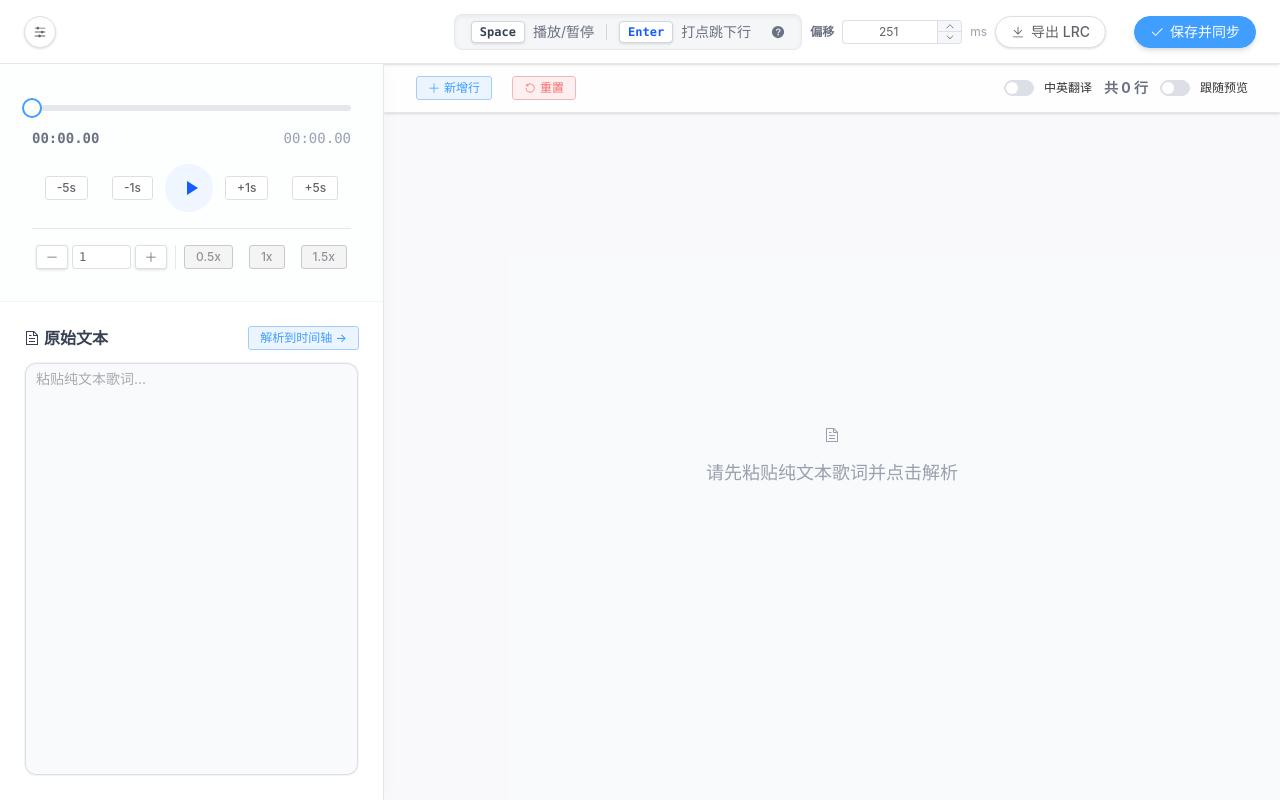
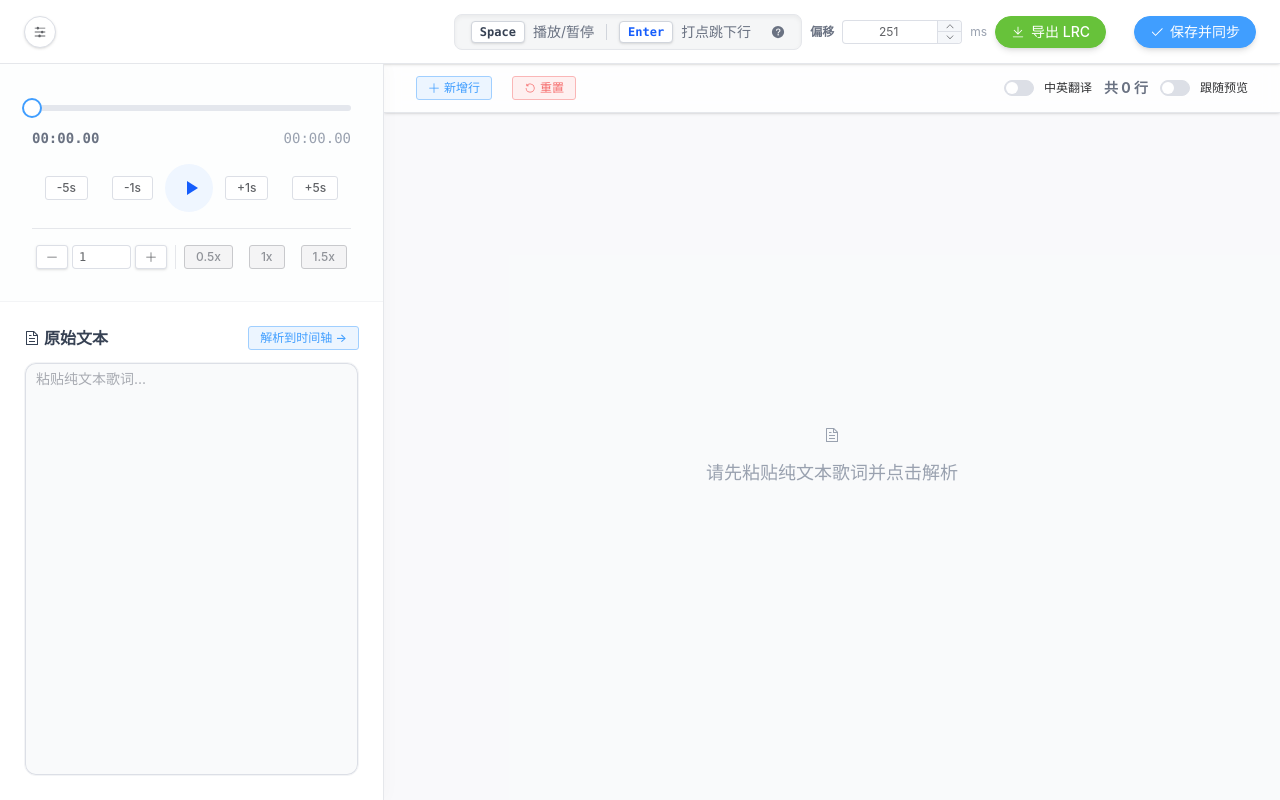
Before and after one commit to yedadtop/NasMusic, a Vue app in the folder frontned/: page /lrc-editor in a window 1280 px wide. Built offline with nearby package versions, Linux system fonts and the light colour scheme.

Commit message:
fix(lrc-editor): 修复导出按钮状态并添加加载提示
优化导出歌词功能：添加导出加载状态、调整按钮样式，将导出函数改为异步函数并增加异常处理逻辑

```diff
--- a/frontned/src/views/LrcEditor.vue
+++ b/frontned/src/views/LrcEditor.vue
@@ -54,9 +54,8 @@
           <span class="text-xs text-gray-400">ms</span>
         </div>
 
-        <el-button :size="isMobile ? 'small' : 'default'" :icon="Download" round class="font-bold shadow-sm px-3 md:px-5" @click="exportLyrics">
-          <span class="hidden sm:inline">{{ isMobile ? '导出' : '导出 LRC' }}</span>
-          <span class="sm:hidden">导出</span>
+        <el-button :size="isMobile ? 'small' : 'default'" :icon="Download" round type="success" :loading="exporting" @click="exportLyrics" class="font-bold shadow-md px-4 md:px-6">
+          {{ isMobile ? '导出' : '导出 LRC' }}
         </el-button>
         <el-button type="primary" :size="isMobile ? 'small' : 'default'" :icon="Check" :loading="saving" @click="saveLyrics" round class="font-bold shadow-md px-4 md:px-6">
           {{ isMobile ? '保存' : '保存并同步' }}
@@ -366,6 +365,7 @@ const isPlaying = ref(false)
 const currentTime = ref(0)
 const duration = ref(0)
 const saving = ref(false)
+const exporting = ref(false)
 
 const isMobile = ref(window.innerWidth < 768)
 const sidebarDrawer = ref(false)
@@ -751,9 +751,11 @@ const buildLrcContent = () => {
 }
 
 // 导出 LRC 文件。后端写不进去时可用此文件手动覆盖或丢进其它播放器
-const exportLyrics = () => {
+const exportLyrics = async () => {
   if (!track.value) return
 
+  exporting.value = true
+  try {
     const lrcContent = buildLrcContent()
     if (!lrcContent) {
       showToast('暂无可导出的歌词', 'error')
@@ -776,6 +778,9 @@ const exportLyrics = () => {
     URL.revokeObjectURL(url)
 
     showToast('LRC 文件已导出', 'success')
+  } finally {
+    exporting.value = false
+  }
 }
 
 const saveLyrics = async () => {
```
Lines whose indentation alone changed are shown as unchanged.
